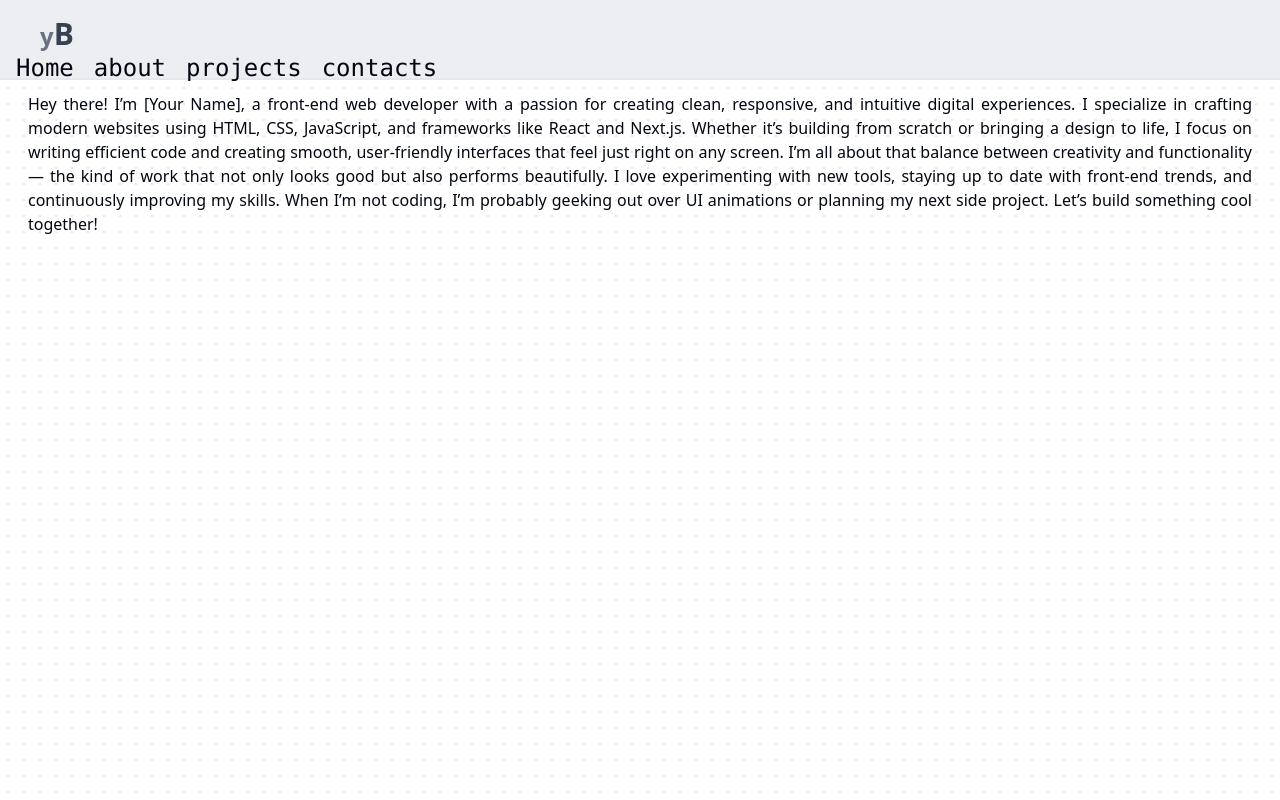
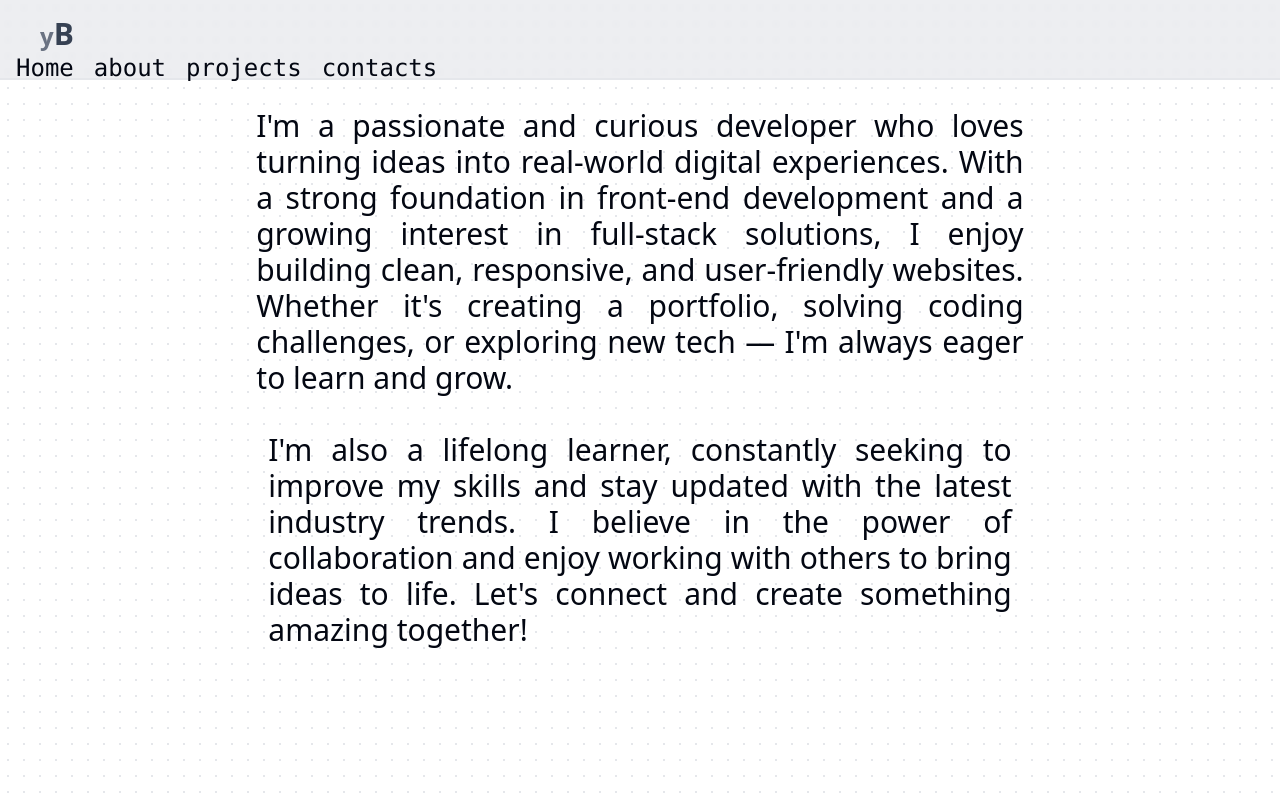
Before and after one commit to YUBESHBHATTARAI/portf-folio, a Next.js app: page /about in a window 1280 px wide. Shown: the top 800 px of the page. Built offline with nearby package versions, Linux system fonts and the light colour scheme.

Commit message:
changed smthng

```diff
--- a/src/app/about/page.tsx
+++ b/src/app/about/page.tsx
@@ -4,14 +4,17 @@
 export default function AboutPage(){
 
     return(
-        <div className="min-h-[calc(100vh-5rem)]  mt-[4.5em]   text-justify p-5 m-2 ">
+        <div className="min-h-[calc(100vh-5rem)]  mt-[4.5em]   text-justify p-5 m-2 flex flex-col items-center  ">
          <div className="absolute inset-0 -z-10 h-full w-full bg-white bg-[radial-gradient(#e5e7eb_1px,transparent_1px)] [background-size:16px_16px]"></div>
+        <div className=" w-full md:w-[80%] lg:w-[64%]  ">
+            <h1 className="text-xl md:text-3xl p-2 mt-2  ">
+              I'm a passionate and curious developer who loves turning ideas into real-world digital experiences. With a strong foundation in front-end development and a growing interest in full-stack solutions, I enjoy building clean, responsive, and user-friendly websites. Whether it's creating a portfolio, solving coding challenges, or exploring new tech — I'm always eager to learn and grow.
+            </h1>
+            <h1 className="text-xl md:text-3xl mt-4 mx-2 p-3 ">
+                I'm also a lifelong learner, constantly seeking to improve my skills and stay updated with the latest industry trends. I believe in the power of collaboration and enjoy working with others to bring ideas to life. Let's connect and create something amazing together!
+            </h1>
+        </div>
 
-<h1>Hey there! I’m [Your Name], a front-end web developer with a passion for creating clean, responsive, and intuitive digital experiences. I specialize in crafting modern websites using HTML, CSS, JavaScript, and frameworks like React and Next.js. Whether it’s building from scratch or bringing a design to life, I focus on writing efficient code and creating smooth, user-friendly interfaces that feel just right on any screen.
-
-I’m all about that balance between creativity and functionality — the kind of work that not only looks good but also performs beautifully. I love experimenting with new tools, staying up to date with front-end trends, and continuously improving my skills. When I’m not coding, I’m probably geeking out over UI animations or planning my next side project. Let’s build something cool together!
-
-</h1>
         </div>
     )
 }
--- a/src/app/askMe/page.tsx
+++ b/src/app/askMe/page.tsx
@@ -46,15 +46,7 @@ export default function AskMePage() {
 }
 
 
-  const handleSubmit = async (e: React.FormEvent) => {
-    e.preventDefault()
-    setIsSubmitting(true)
-    // Simulate form submission
-    await new Promise(resolve => setTimeout(resolve, 2000))
-    setIsSubmitting(false)
-    // Reset form
-    setFormData({ name: '', email: '', subject: '', message: '' })
-  }
+
 
   return (
     <div className="min-h-screen bg-gray-100 flex items-center justify-center p-2 sm:p-4 relative overflow-hidden mt-[4rem] md:mt-[5rem]">
```
